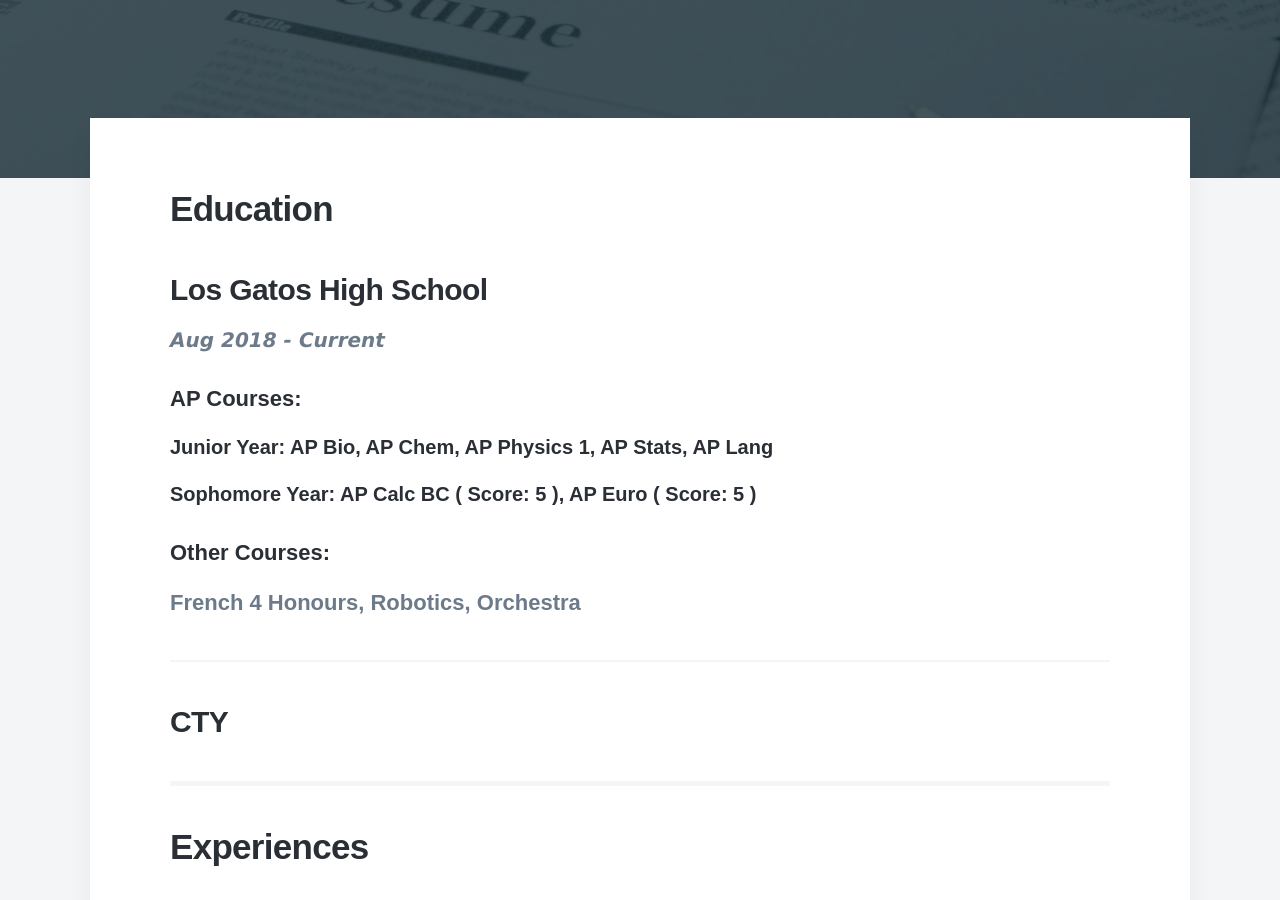
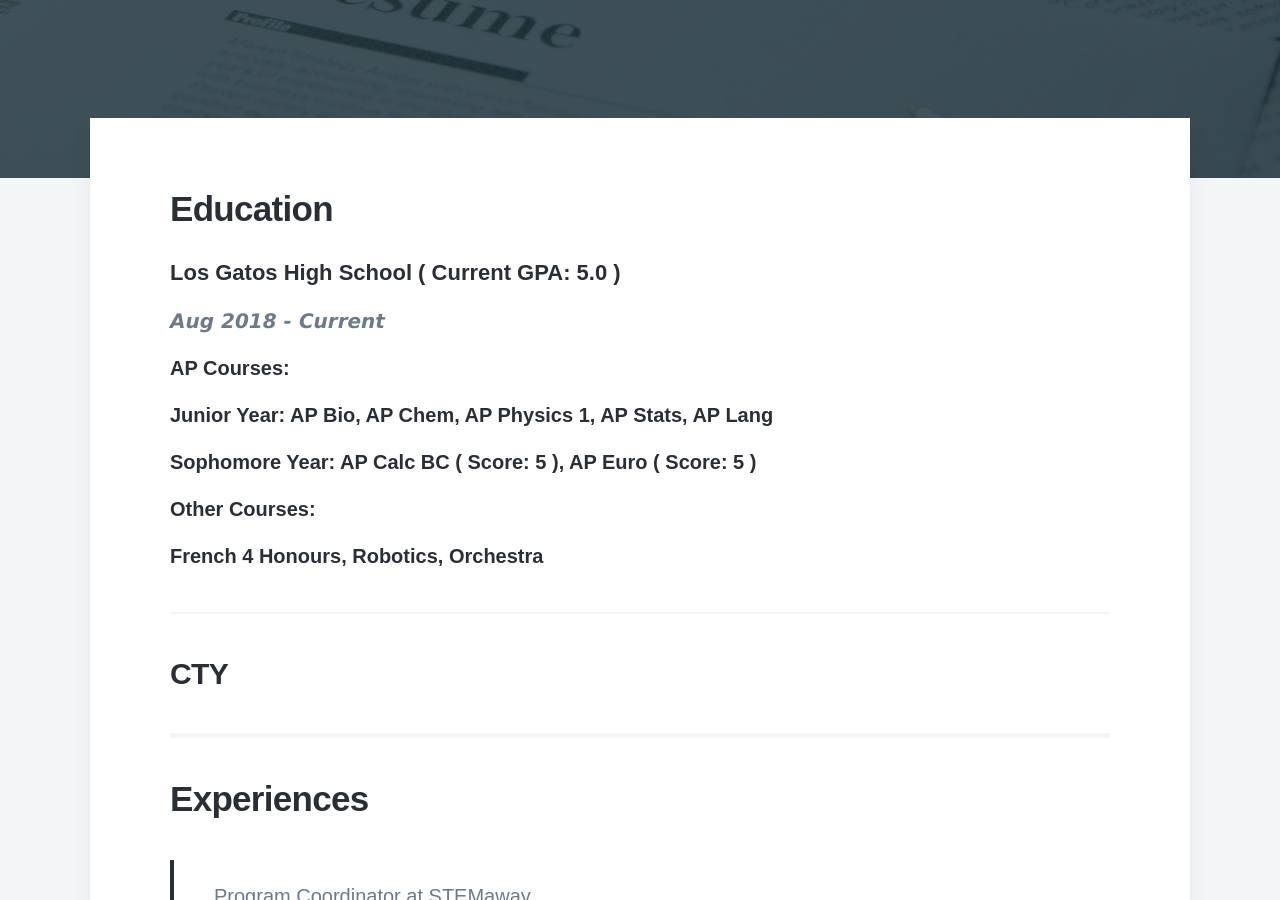
Before and after one commit to disha-22/disha-22.github.io, a Jekyll site: the page built from _pages/Resume.md, in a window 1280 px wide and 900 px high, scrolled down 388 px. Built offline with Jekyll 4.4.1, drawn with Linux system fonts in a browser that asks for light colours; nearby versions of some CDN libraries; some web fonts are replaced.

Commit message:
Update Resume.md

```diff
--- a/_pages/Resume.md
+++ b/_pages/Resume.md
@@ -6,15 +6,15 @@ featured_image: /images/demo/resume3.jpg
 
  <h2><span>Education</span></h2>
 
- <h3>Los Gatos High School</h3>
+ <h4>Los Gatos High School ( Current GPA: 5.0 )</h4>
   <p style="font-family:verdana; font-size:20px"><em class="date">Aug 2018 - Current</em></p>
 
-<h4>AP Courses:</h4>
+<h5>AP Courses:</h5>
 <h6>Junior Year: AP Bio, AP Chem, AP Physics 1, AP Stats, AP Lang</h6>
 <h6>Sophomore Year: AP Calc BC ( Score: 5 ), AP Euro ( Score: 5 ) </h6>
 
-<h4>Other Courses:</h4>
-French 4 Honours, Robotics, Orchestra
+<h5>Other Courses:</h5>
+<h6>French 4 Honours, Robotics, Orchestra </h6>
 
 <hr>
 
```
